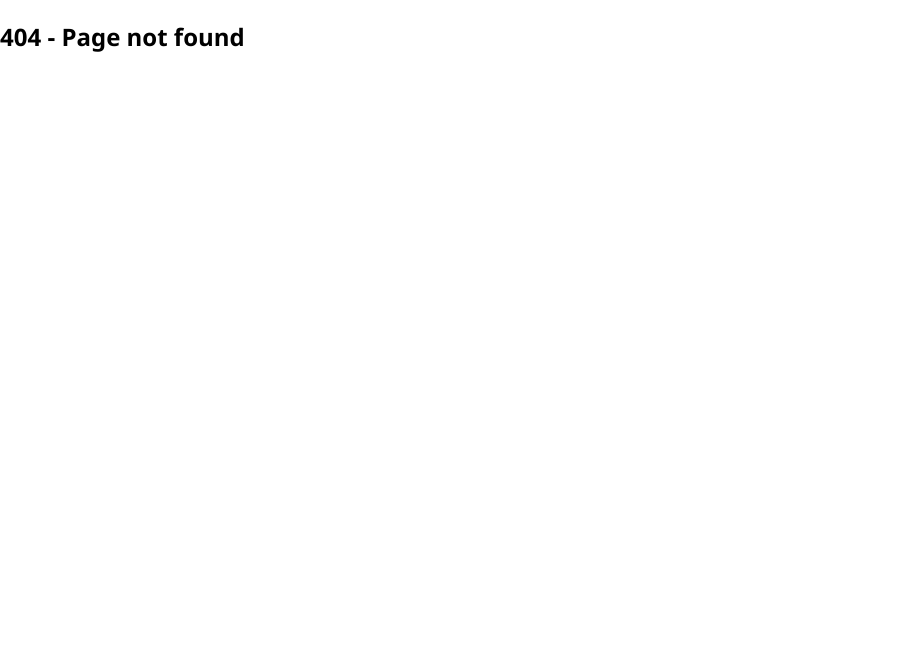
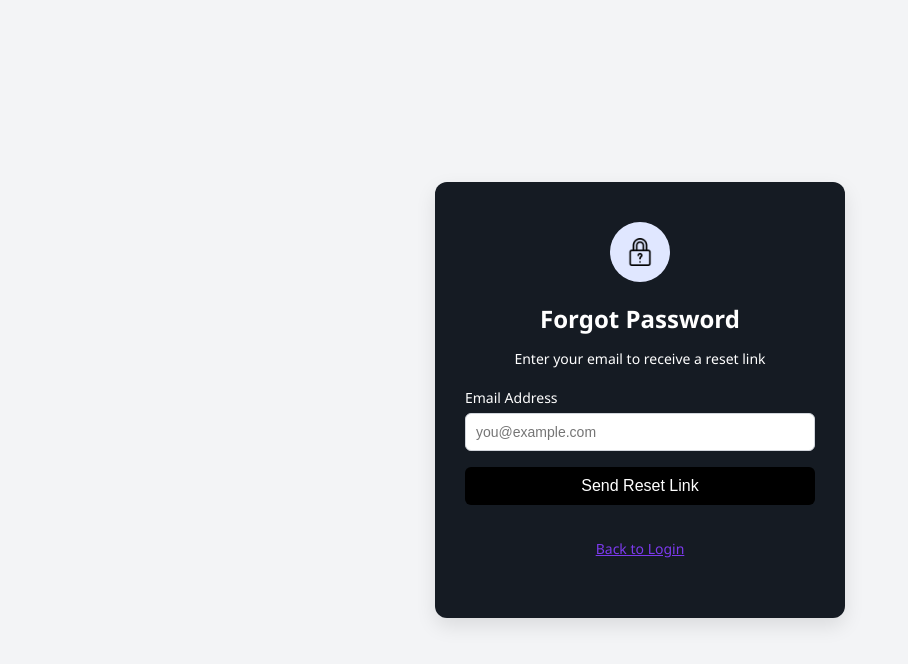
Before and after one commit to SrieeVathsan/trocare, a React (Create React App) app: page /forgot-password in a window 1280 px wide. Before the commit this address had no page. Shown: the top 664 px of the page, without its empty margins (0-908 px from the left). Built offline with nearby package versions, Linux system fonts and the light colour scheme.

Commit message:
Updated files with latest changes

```diff
--- a/src/App.js
+++ b/src/App.js
@@ -2,6 +2,7 @@ import React from 'react';
 import { BrowserRouter as Router, Routes, Route, Navigate } from 'react-router-dom';
 
 import Login from './components/Login';
+import ForgotPassword from './components/ForgotPassword';
 import Register from './components/Register';
 import Upload from './components/Upload'; // File upload page
 import ProtectedRoute from './components/ProtectedRoute';
@@ -14,6 +15,7 @@ function App() {
       <Routes>
         <Route path="/" element={<Navigate to="/login" />} />
         <Route path="/login" element={<Login />} />
+        <Route path="/forgot-password" element={<ForgotPassword />} />
         <Route path="/register" element={<Register />} />
         <Route
           path="/upload"
--- /dev/null
+++ b/src/components/ForgotPassword.css
@@ -0,0 +1,103 @@
+.forgot-container {
+  display: flex;
+  justify-content: center;
+  align-items: center;
+  min-height: 100vh;
+  background: #f3f4f6; /* same as login body */
+}
+
+.forgot-form {
+  background: #151B23;
+  padding: 40px 30px;
+  border-radius: 12px;
+  width: 350px;
+  text-align: center;
+  box-shadow: 0 8px 20px rgba(0, 0, 0, 0.1); /* same soft shadow */
+}
+
+.forgot-form h2 {
+  font-size: 24px;
+  margin-bottom: 10px;
+  color: #ffffff;
+}
+
+.forgot-form p {
+  font-size: 14px;
+  color: #ffffff;
+  margin-bottom: 20px;
+}
+
+label {
+  display: block;
+  text-align: left;
+  margin-bottom: 6px;
+  font-size: 14px;
+  color: #ffffff;
+}
+
+input[type="email"] {
+  width: 100%;
+  padding: 10px;
+  border: 1px solid #d1d5db;
+  border-radius: 6px;
+  font-size: 14px;
+  margin-bottom: 16px;
+  box-sizing: border-box;
+}
+
+input[type="email"]:focus {
+  border-color: #2563eb;
+  outline: none;
+  box-shadow: 0 0 0 2px rgba(37, 99, 235, 0.2);
+}
+
+.btn {
+  width: 100%;
+  background-color: #000000;
+  color: white;
+  padding: 10px;
+  border: none;
+  border-radius: 6px;
+  font-size: 16px;
+  cursor: pointer;
+}
+
+.btn:hover {
+  background-color: #1a1a1a;
+}
+
+.error-msg {
+  color: red;
+  font-size: 13px;
+  margin-bottom: 10px;
+}
+
+.success-msg {
+  color: green;
+  font-size: 13px;
+  margin-bottom: 10px;
+}
+
+.back-link a {
+  color: #7c3aed;
+  font-size: 14px;
+  text-decoration: underline;
+  display: inline-block;
+  margin-top: 20px;
+}
+
+.forgot-icon {
+  width: 60px;
+  height: 60px;
+  margin: 0 auto 16px;
+  border-radius: 50%;
+  background-color: #e0e7ff;
+  display: flex;
+  align-items: center;
+  justify-content: center;
+}
+
+.forgot-icon img {
+  width: 28px;
+  height: 28px;
+}
--- /dev/null
+++ b/src/components/ForgotPassword.jsx
@@ -0,0 +1,67 @@
+import { useState } from 'react';
+import './ForgotPassword.css';
+
+function ForgotPassword() {
+  const [email, setEmail] = useState('');
+  const [message, setMessage] = useState('');
+  const [error, setError] = useState('');
+
+  const handleSubmit = async (e) => {
+    e.preventDefault();
+    setError('');
+    setMessage('');
+
+    if (!email) {
+      setError('Please enter your email address.');
+      return;
+    }
+
+    try {
+      const res = await fetch('/forgot-password', {
+        method: 'POST',
+        headers: { 'Content-Type': 'application/json' },
+        body: JSON.stringify({ email }),
+      });
+
+      if (res.ok) {
+        setMessage('Password reset link sent to your email.');
+      } else {
+        const data = await res.json();
+        setError(data.message || 'Something went wrong.');
+      }
+    } catch {
+      setError('Failed to send reset request.');
+    }
+  };
+
+  return (
+    <div className="forgot-container">
+      <form className="forgot-form" onSubmit={handleSubmit}>
+        <div className="forgot-icon">
+          <img src={require('../assets/forgot-icon.png')} alt="Forgot Password Icon" />
+        </div>
+        <h2>Forgot Password</h2>
+        <p>Enter your email to receive a reset link</p>
+
+        {error && <p className="error-msg">{error}</p>}
+        {message && <p className="success-msg">{message}</p>}
+
+        <label>Email Address</label>
+        <input
+          type="email"
+          placeholder="you@example.com"
+          value={email}
+          onChange={(e) => setEmail(e.target.value)}
+          required
+        />
+
+        <button type="submit" className="btn">Send Reset Link</button>
+        <p className="back-link">
+          <a href="/login">Back to Login</a>
+        </p>
+      </form>
+    </div>
+  );
+}
+
+export default ForgotPassword;
--- a/src/components/Login.css
+++ b/src/components/Login.css
@@ -110,7 +110,7 @@ input[type="password"]:focus {
 .form-options {
   display: flex;
   justify-content: space-between;
-  font-size: 14px;
+  font-size: 13px;
   margin-bottom: 16px;
   color: #ffffff;
 }
--- a/src/components/Login.jsx
+++ b/src/components/Login.jsx
@@ -1,6 +1,6 @@
 import { useState } from 'react';
-import { useNavigate } from 'react-router-dom';
-import './Login.css'; // Custom CSS
+import { useNavigate, Link } from 'react-router-dom'; // <-- Added Link
+import './Login.css';
 import eyeOpen from '../assets/eye-open.png';
 import eyeClosed from '../assets/eye-closed.png';
 
@@ -83,7 +83,7 @@ function Login() {
           <label>
             <input type="checkbox" /> Remember me
           </label>
-          <a href="#">Forgot password?</a>
+          <Link to="/forgot-password">Forgot password?</Link> {/* <-- Updated */}
         </div>
 
         <button type="submit" className="btn">Sign In</button>
```
Also changed, not shown: src/assets/forgot-icon.png (added).
